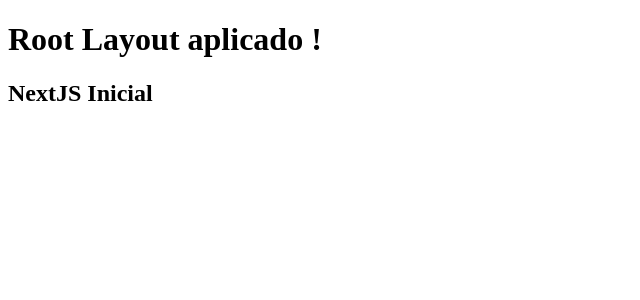
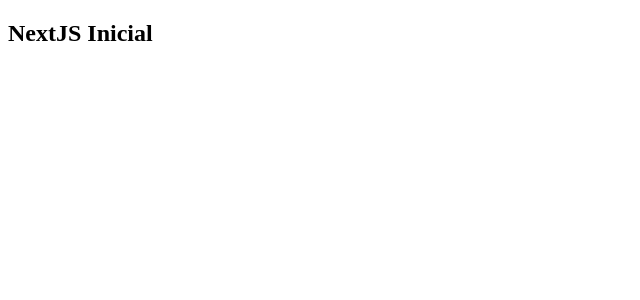
Before and after one commit to ocsoares/Auth-Form-NextJS, a Next.js app: page / in a window 1280 px wide. Shown: the top 300 px of the page, without its empty margins (0-640 px from the left). Built offline with nearby package versions, Linux system fonts and the light colour scheme.

Commit message:
fix: fix layout files

```diff
--- a/src/app/auth/login/layout.tsx
+++ b/src/app/auth/login/layout.tsx
@@ -1,6 +1,11 @@
 import { Metadata } from "next";
+import { PropsWithChildren } from "react";
 
 export const metadata: Metadata = {
   title: "Login",
   description: "Login form",
 };
+
+export default function LoginLayout({ children }: PropsWithChildren) {
+  return <section>{children}</section>;
+}
--- a/src/app/auth/registration/layout.tsx
+++ b/src/app/auth/registration/layout.tsx
@@ -1,6 +1,11 @@
 import { Metadata } from "next";
+import { PropsWithChildren } from "react";
 
 export const metadata: Metadata = {
   title: "Registration",
   description: "Registration form",
 };
+
+export default function RegistrationLayout({ children }: PropsWithChildren) {
+  return <section>{children}</section>;
+}
--- a/src/app/layout.tsx
+++ b/src/app/layout.tsx
@@ -9,12 +9,7 @@ export const metadata: Metadata = {
 export default function RootLayout({ children }: PropsWithChildren) {
   return (
     <html lang="pt-BR">
-      <body>
-        <header>
-          <h1>Root Layout aplicado !</h1>
-        </header>
-        {children}
-      </body>
+      <body>{children}</body>
     </html>
   );
 }
```
